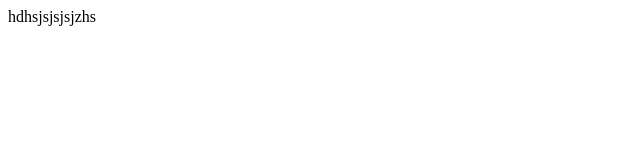
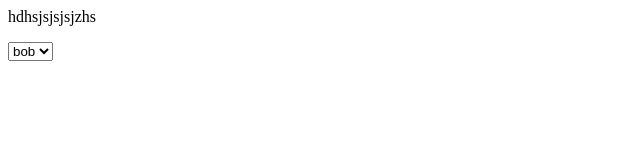
Before and after one commit to Atachey/atachey.github.io, a plain HTML site: page index.html in a window 1280 px wide. Shown: the full height of the page, 0-640 px from the left. Drawn offline with Linux system fonts and the light colour scheme.

Commit message:
Update index.html

```diff
--- a/index.html
+++ b/index.html
@@ -6,6 +6,10 @@
 
 	<body>
 		<p>hdhsjsjsjsjzhs</p>
+		<select>
+			<option>bob</option>
+			<option>bob</option>
+		</select>
 	</body>
 
 </html>
```
